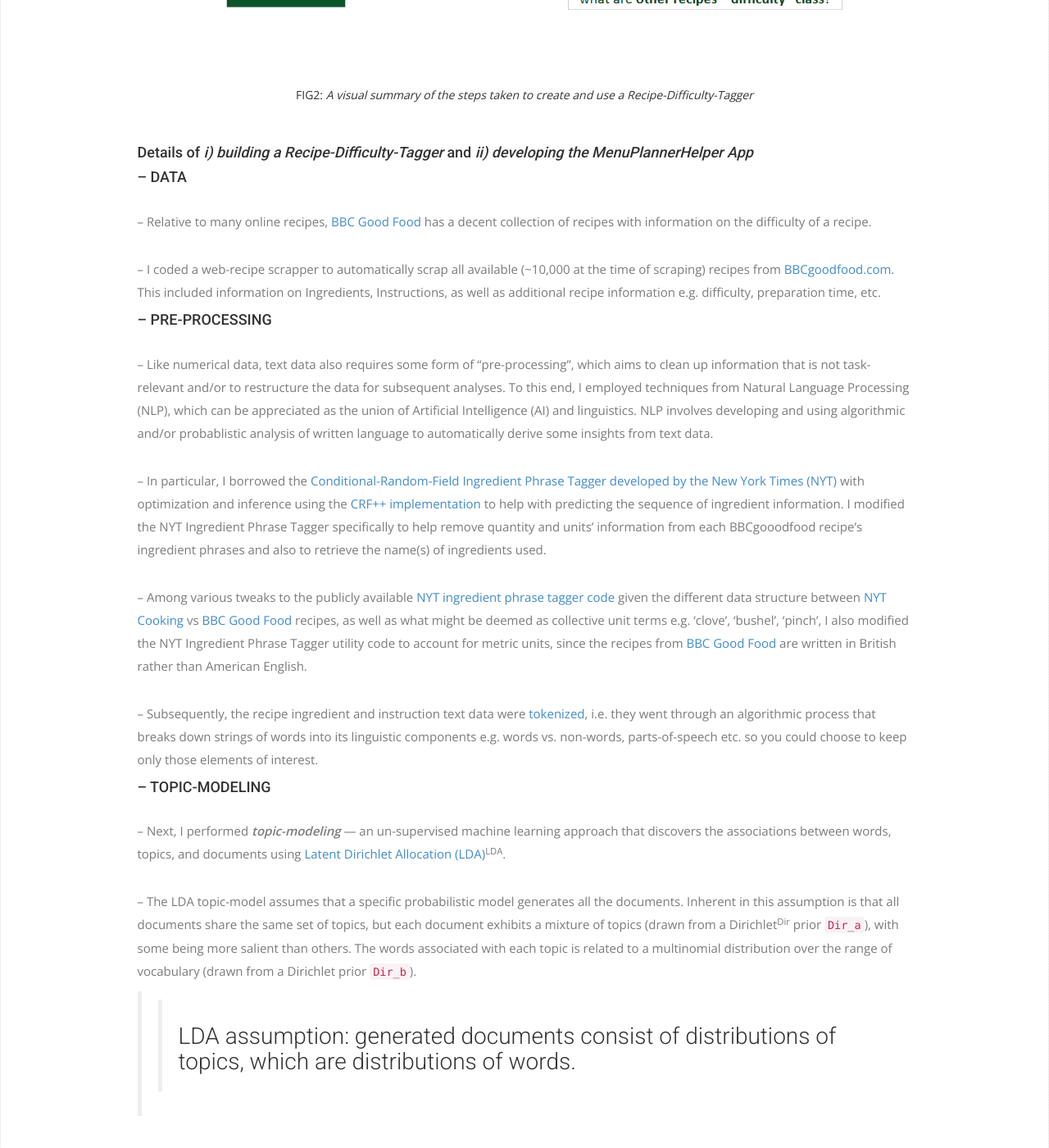
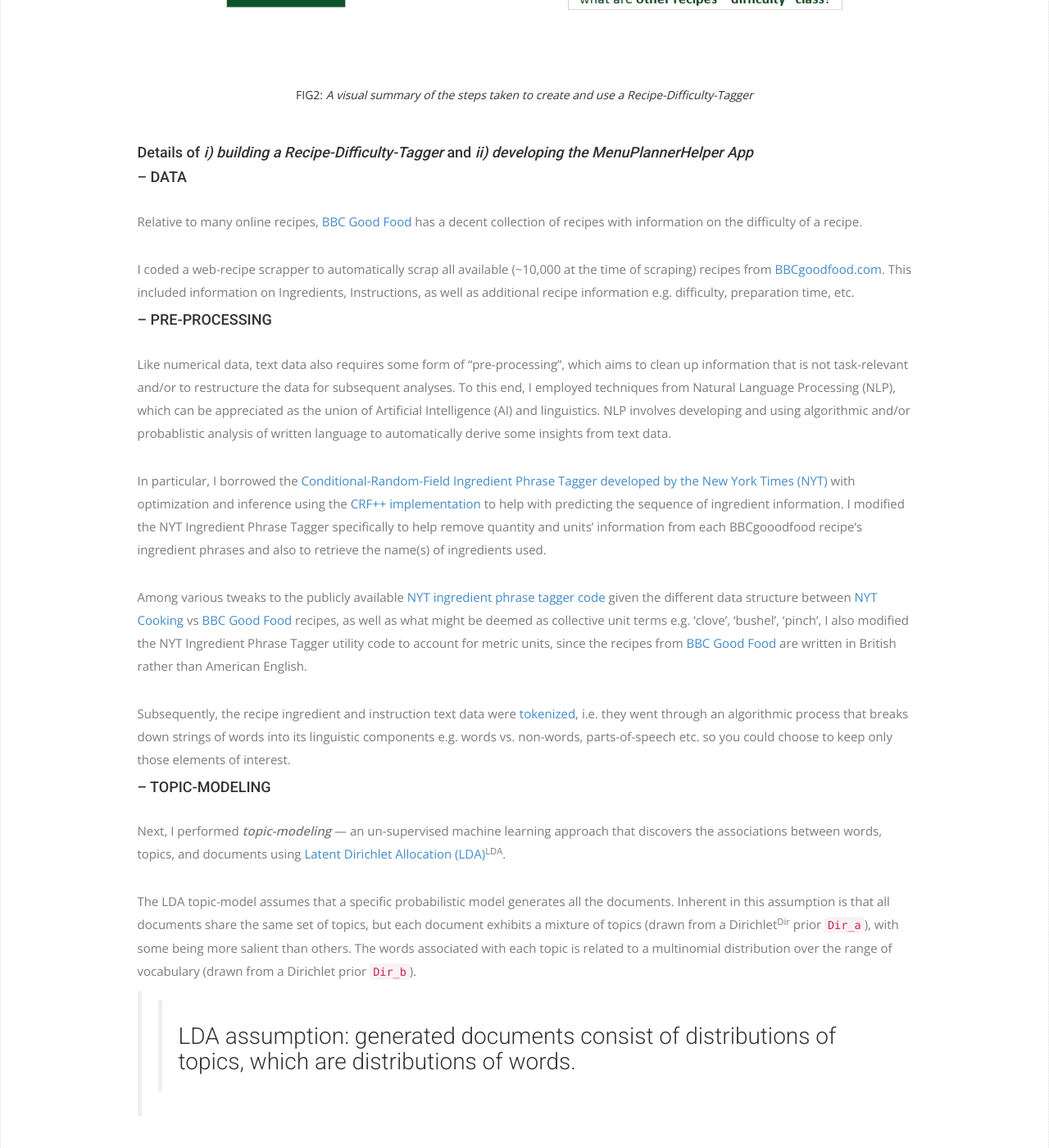
Before and after one commit to hengrumay/hengrumay.github.io, a Jekyll site: the page built from _posts/2017-12-22-MenuPlannerHelper.md, in a window 1280 px wide and 1400 px high, scrolled down 3140 px. Shown: the whole window at 82% size. Built offline with Jekyll 4.4.1, drawn with Linux system fonts in a browser that asks for light colours; nearby versions of some CDN libraries; some web fonts are replaced; comment, search, counter and statistics services are not loaded; some of the changed text lies outside the part shown.

Commit message:
Update 2017-12-22-MenuPlannerHelper.md

```diff
--- a/_posts/2017-12-22-MenuPlannerHelper.md
+++ b/_posts/2017-12-22-MenuPlannerHelper.md
@@ -38,31 +38,33 @@ Interestingly, as I sifted through various sources of recipes the information ab
 <!--##`< Create a DIV to HIDE and SHOW the details >`-->
 
 #### -- DATA
--- Relative to many online recipes, [BBC Good Food](https://www.bbcgoodfood.com/) has a decent collection of recipes with information on the difficulty of a recipe.
+Relative to many online recipes, [BBC Good Food](https://www.bbcgoodfood.com/) has a decent collection of recipes with information on the difficulty of a recipe.
 
--- I coded a web-recipe scrapper to automatically scrap all available (~10,000 at the time of scraping) recipes from [BBCgoodfood.com](https://www.bbcgoodfood.com/). This included information on Ingredients, Instructions, as well as additional recipe information e.g. difficulty, preparation time, etc.
+I coded a web-recipe scrapper to automatically scrap all available (~10,000 at the time of scraping) recipes from [BBCgoodfood.com](https://www.bbcgoodfood.com/). This included information on Ingredients, Instructions, as well as additional recipe information e.g. difficulty, preparation time, etc.
+
 
 #### -- PRE-PROCESSING
--- Like numerical data, text data also requires some form of “pre-processing”, which aims to clean up information that is not task-relevant and/or to restructure the data for subsequent analyses. To this end, I employed techniques from Natural Language Processing (NLP), which can be appreciated as the union of Artificial Intelligence (AI) and linguistics. NLP involves developing and using algorithmic and/or probablistic analysis of written language to automatically derive some insights from text data.
+Like numerical data, text data also requires some form of “pre-processing”, which aims to clean up information that is not task-relevant and/or to restructure the data for subsequent analyses. To this end, I employed techniques from Natural Language Processing (NLP), which can be appreciated as the union of Artificial Intelligence (AI) and linguistics. NLP involves developing and using algorithmic and/or probablistic analysis of written language to automatically derive some insights from text data.
 
--- In particular, I borrowed the [Conditional-Random-Field Ingredient Phrase Tagger developed by the New York Times (NYT)](https://open.blogs.nytimes.com/2015/04/09/extracting-structured-data-from-recipes-using-conditional-random-fields/) with optimization and inference using the [CRF++ implementation](https://taku910.github.io/crfpp/) to help with predicting the sequence of ingredient information. I modified the NYT Ingredient Phrase Tagger specifically to help remove quantity and units’ information from each BBCgooodfood recipe’s ingredient phrases and also to retrieve the name(s) of ingredients used. <!--(*NB – the outcome of the modified NYT ingredient phrase tagger also inherits the ~89% phrase-tagging accuracy and while ‘imperfect’ it does a sufficiently decent job!*)-->
+In particular, I borrowed the [Conditional-Random-Field Ingredient Phrase Tagger developed by the New York Times (NYT)](https://open.blogs.nytimes.com/2015/04/09/extracting-structured-data-from-recipes-using-conditional-random-fields/) with optimization and inference using the [CRF++ implementation](https://taku910.github.io/crfpp/) to help with predicting the sequence of ingredient information. I modified the NYT Ingredient Phrase Tagger specifically to help remove quantity and units’ information from each BBCgooodfood recipe’s ingredient phrases and also to retrieve the name(s) of ingredients used. <!--(*NB – the outcome of the modified NYT ingredient phrase tagger also inherits the ~89% phrase-tagging accuracy and while ‘imperfect’ it does a sufficiently decent job!*)-->
 
--- Among various tweaks to the publicly available [NYT ingredient phrase tagger code](https://github.com/NYTimes/ingredient-phrase-tagger) given the different data structure between [NYT Cooking](https://cooking.nytimes.com/) vs [BBC Good Food](https://www.bbcgoodfood.com/) recipes, as well as what might be deemed as collective unit terms e.g. ‘clove’, ‘bushel’, ‘pinch’, I also modified the NYT Ingredient Phrase Tagger utility code to account for metric units, since the recipes from [BBC Good Food](https://www.bbcgoodfood.com/) are written in British rather than American English.
+Among various tweaks to the publicly available [NYT ingredient phrase tagger code](https://github.com/NYTimes/ingredient-phrase-tagger) given the different data structure between [NYT Cooking](https://cooking.nytimes.com/) vs [BBC Good Food](https://www.bbcgoodfood.com/) recipes, as well as what might be deemed as collective unit terms e.g. ‘clove’, ‘bushel’, ‘pinch’, I also modified the NYT Ingredient Phrase Tagger utility code to account for metric units, since the recipes from [BBC Good Food](https://www.bbcgoodfood.com/) are written in British rather than American English.
 
--- Subsequently, the recipe ingredient and instruction text data were [tokenized](https://nlp.stanford.edu/IR-book/html/htmledition/tokenization-1.html), i.e. they went through an algorithmic process that breaks down strings of words into its linguistic components e.g. words vs. non-words, parts-of-speech etc. so you could choose to keep only those elements of interest.
+Subsequently, the recipe ingredient and instruction text data were [tokenized](https://nlp.stanford.edu/IR-book/html/htmledition/tokenization-1.html), i.e. they went through an algorithmic process that breaks down strings of words into its linguistic components e.g. words vs. non-words, parts-of-speech etc. so you could choose to keep only those elements of interest.
+
 
 #### -- TOPIC-MODELING
--- Next, I performed ***topic-modeling*** --- an un-supervised machine learning approach that discovers the associations between words, topics, and documents using [Latent Dirichlet Allocation (LDA)](http://www.cs.columbia.edu/~blei/papers/Blei2012.pdf)<sup>LDA</sup>.
+Next, I performed ***topic-modeling*** --- an un-supervised machine learning approach that discovers the associations between words, topics, and documents using [Latent Dirichlet Allocation (LDA)](http://www.cs.columbia.edu/~blei/papers/Blei2012.pdf)<sup>LDA</sup>.
 
--- The LDA topic-model assumes that a specific probabilistic model generates all the documents. Inherent in this assumption is that all documents share the same set of topics, but each document exhibits a mixture of topics (drawn from a Dirichlet<sup>Dir</sup> prior `Dir_a`), with some being more salient than others. The words associated with each topic is related to a multinomial distribution over the range of vocabulary (drawn from a Dirichlet prior `Dir_b`).
+The LDA topic-model assumes that a specific probabilistic model generates all the documents. Inherent in this assumption is that all documents share the same set of topics, but each document exhibits a mixture of topics (drawn from a Dirichlet<sup>Dir</sup> prior `Dir_a`), with some being more salient than others. The words associated with each topic is related to a multinomial distribution over the range of vocabulary (drawn from a Dirichlet prior `Dir_b`).
 
 >> ### LDA assumption: generated documents consist of distributions of topics, which are distributions of words.
 
--- <!--This process describes a generative model wherein--> This means that for any given observed collection of documents, we are trying to infer the latent variables ***i) the probability of words being used for each topic –-- a word-topic association,*** and ***ii) the probability of each topic appearing in each document –-- a topic—document association*** based on observed variables; the vocabulary itself. The inference process is typically derived through [Gibbs sampling](https://en.wikipedia.org/wiki/Gibbs_sampling), <!--an implementation of Markov Chain Monte-Carlo algorithm, -->or formulated as an optimization problem using [variational inference](https://ermongroup.github.io/cs228-notes/inference/variational/), and tuning the two hyper-parameters `a`) and `b`) which regulate the prior distributions.
+<!--This process describes a generative model wherein--> This means that for any given observed collection of documents, we are trying to infer the latent variables ***i) the probability of words being used for each topic –-- a word-topic association,*** and ***ii) the probability of each topic appearing in each document –-- a topic—document association*** based on observed variables; the vocabulary itself. The inference process is typically derived through [Gibbs sampling](https://en.wikipedia.org/wiki/Gibbs_sampling), <!--an implementation of Markov Chain Monte-Carlo algorithm, -->or formulated as an optimization problem using [variational inference](https://ermongroup.github.io/cs228-notes/inference/variational/), and tuning the two hyper-parameters `a`) and `b`) which regulate the prior distributions.
 
--- While other topic-models would likely also yield sensible topic clusters; [LDA] (http://www.cs.columbia.edu/~blei/papers/Blei2012.pdf) was opted because its learned topics are generally more concise and coherent, and it is considered [a strong choice for applications in which a human end-user is envisioned to interact with the learned topics](http://aclweb.org/anthology/D/D12/D12-1087.pdf).
+While other topic-models would likely also yield sensible topic clusters; [LDA] (http://www.cs.columbia.edu/~blei/papers/Blei2012.pdf) was opted because its learned topics are generally more concise and coherent, and it is considered [a strong choice for applications in which a human end-user is envisioned to interact with the learned topics](http://aclweb.org/anthology/D/D12/D12-1087.pdf).
 
--- I implemented LDA separately on tokenized ingredient and instruction text data across all recipes using Python’s [scikit-learn](http://scikit-learn.org/stable/modules/generated/sklearn.decomposition.LatentDirichletAllocation.html#sklearn.decomposition.LatentDirichletAllocation) (although you can also do so with the [Gensim](https://radimrehurek.com/gensim/models/ldamodel.html) library). After some iterative process in assessing the number of latent topics<sup>Ntopics</sup> from the collection of recipes<!--** (heuristics in determining number of topics can be found here## -
+I implemented LDA separately on tokenized ingredient and instruction text data across all recipes using Python’s [scikit-learn](http://scikit-learn.org/stable/modules/generated/sklearn.decomposition.LatentDirichletAllocation.html#sklearn.decomposition.LatentDirichletAllocation) (although you can also do so with the [Gensim](https://radimrehurek.com/gensim/models/ldamodel.html) library). After some iterative process in assessing the number of latent topics<sup>Ntopics</sup> from the collection of recipes<!--** (heuristics in determining number of topics can be found here## -
 	https://github.com/nikita-moor/ldatuning
 	https://github.com/WZBSocialScienceCenter/tmtoolkit
 	http://ellisp.github.io/blog/2017/01/05/topic-model-cv
@@ -72,8 +74,9 @@ https://stats.stackexchange.com/questions/295506/lda-topics-number-determining-t
 
 ![](https://raw.githubusercontent.com/hengrumay/hengrumay.github.io/master/_posts/MenuPlannerHelper/LDA_instructTopics.png)<center>FIG4: <i>An illustrative snapshot of Instruction topics visualized using the <a href="https://github.com/bmabey/pyLDAvis">interactive LDAviz tool</a></i></center>
 
+
 #### -- CLASSIFICATION
--- With the LDA ingredient and instructions topics derived, I assessed a few Classification Models that included the probabilistic topic-word association matrices as input features to predict recipe difficulty (‘easy’ vs. ‘more challenging’). The general model takes the form (also shown in FIG2.):
+With the LDA ingredient and instructions topics derived, I assessed a few Classification Models that included the probabilistic topic-word association matrices as input features to predict recipe difficulty (‘easy’ vs. ‘more challenging’). The general model takes the form (also shown in FIG2.):
 
 <!-- ![](https://raw.githubusercontent.com/hengrumay/hengrumay.github.io/master/_posts/MenuPlannerHelper/Classification_Model.png) -->
 <img src="https://raw.githubusercontent.com/hengrumay/hengrumay.github.io/master/_posts/MenuPlannerHelper/Classification_Model.png" center>
@@ -98,21 +101,21 @@ https://stats.stackexchange.com/questions/295506/lda-topics-number-determining-t
    	<msubsup><mi>Difficulty</mi> <mi>0=more_challenging</mi> <mi>1=easy</mi></msubsup>
 </math> -->
 
--- Ensemble ([Gradient-boosted & Random Forest](https://discuss.analyticsvidhya.com/t/what-is-the-fundamental-difference-between-randomforest-and-gradient-boosting-algorithms/2341)) [classification](http://www.saedsayad.com/decision_tree.htm) [Trees](https://towardsdatascience.com/decision-trees-in-machine-learning-641b9c4e8052) and [Logistic Regression](http://ml-cheatsheet.readthedocs.io/en/latest/logistic_regression.html) Models with different [regularization e.g. Lasso(L1) & Ridge(L2)](https://www.quora.com/Using-logistic-regression-and-L1-L2-regularization-do-I-have-to-care-about-features-selection) parameters were compared.
+Ensemble ([Gradient-boosted & Random Forest](https://discuss.analyticsvidhya.com/t/what-is-the-fundamental-difference-between-randomforest-and-gradient-boosting-algorithms/2341)) [classification](http://www.saedsayad.com/decision_tree.htm) [Trees](https://towardsdatascience.com/decision-trees-in-machine-learning-641b9c4e8052) and [Logistic Regression](http://ml-cheatsheet.readthedocs.io/en/latest/logistic_regression.html) Models with different [regularization e.g. Lasso(L1) & Ridge(L2)](https://www.quora.com/Using-logistic-regression-and-L1-L2-regularization-do-I-have-to-care-about-features-selection) parameters were compared.
 
 
 #### --	TESTING-VALIDATING
--- To address the uneven proportion<sup>sample-issue</sup> of recipes for each difficulty category, the number of easy recipes was downsampled to match those of the ‘more-challenging’ recipes. <!--*#* (see *** for other ways to deal with uneven data samples) -->
+To address the uneven proportion<sup>sample-issue</sup> of recipes for each difficulty category, the number of easy recipes was downsampled to match those of the ‘more-challenging’ recipes. <!--*#* (see *** for other ways to deal with uneven data samples) -->
 
--- To assess the different models, 20% of sample data was held for final testing, and the remaining 80% was further split into 70% for model training and 30% for model development-testing.
+To assess the different models, 20% of sample data was held for final testing, and the remaining 80% was further split into 70% for model training and 30% for model development-testing.
 
--- The outcome metrics of interest here were area under the curve, as well as precision (% of selected items that are relevant) and recall (% of relevant items selected, also commonly known as '*sensitivity*'):
+The outcome metrics of interest here were area under the curve, as well as precision (% of selected items that are relevant) and recall (% of relevant items selected, also commonly known as '*sensitivity*'):
 
 <center><img src="https://upload.wikimedia.org/wikipedia/commons/2/26/Precisionrecall.svg" height="600px"> </center><center>FIG5: <i>Precision and Recall, illustrated -- credit: <a href="https://upload.wikimedia.org/wikipedia/commons/2/26/Precisionrecall.svg">Wikipedia</a></i> </center>
 
 <br>
 
--- The different models do comparably well after tuning for their respective parameters (e.g. learning rate, number of trees, training features etc.) with K-fold cross-validation. The 2 best performing models: `Logistic_Regression1_lasso` and `gradboostedTrees` yielded comparable recall and precision metrics ~84—86%, as seen in the confusion matrices below.
+The different models do comparably well after tuning for their respective parameters (e.g. learning rate, number of trees, training features etc.) with K-fold cross-validation. The 2 best performing models: `Logistic_Regression1_lasso` and `gradboostedTrees` yielded comparable recall and precision metrics ~84—86%, as seen in the confusion matrices below.
 
 
 ![](https://raw.githubusercontent.com/hengrumay/hengrumay.github.io/master/_posts/MenuPlannerHelper/ClassificationOutcomes.png)<center>FIG6: <i>Comparison of classification outcomes on hold-out data</i></center>
@@ -163,11 +166,12 @@ Below is an early version demo of the [MenuPlannerHelper](https://bit.ly/menupla
 
 Happily, the ***Recipe-Difficulty-Tagger*** and ***MenuPlannerHelper App*** serve as decent working proof-of-concepts and can indeed be used with the current recipe collection from [BBCgoodfood.com](https://www.bbcgoodfood.com/).
 
+<p> </p>
 
 > ### Some thoughts on how to further improve and extend the work here...
 
 
-### APPLICATION EXTENSIONS:
+#### APPLICATION EXTENSIONS:
 
 -- One could apply the <!--same techniques-->recipe-difficulty-tagger to other (online and/or analog) recipe collection. <!--e.g. NYT Cooking etc.-->
 
@@ -175,7 +179,7 @@ Happily, the ***Recipe-Difficulty-Tagger*** and ***MenuPlannerHelper App*** serv
 
 -- Since the concept of ‘difficulty’ may be subjective, one could potentially personalize the MenuHelper app to track your culinary adventures over time. This in turn might mean that personal perspectives on what is subjectively easy or challenging could fine-tune the recipe-difficulty-tagger model to fit your level of comfort and may be used to suggest more challenging alternatives should you feel up for it.
 
-### ROOM for IMPROVEMENTs in data and modeling pipelines:
+#### ROOM for IMPROVEMENTs in data and modeling pipelines:
 
 -- The [issue of unbalanced class proportion](https://svds.com/learning-imbalanced-classes/)<sup>sample-issue</sup> and modeling could be further assessed with [stratified k-fold cross-validation](http://scikit-learn.org/stable/modules/generated/sklearn.model_selection.StratifiedKFold.html) on the training data, adapting the data resampling with bootstrap aggregating (‘bagging’), or indeed adjusting the class-weights.
 
@@ -187,7 +191,9 @@ I look forward to trying out some of these ideas and sharing updates on another
 
 Meanwhile, if you find yourself using recipes from [BBCgoodfood](https://www.bbcgoodfood.com/) why not give the [MenuHelper](bit.ly/menuplannerhelper) App a go! You never know, there could be an easier or similarly delectable recipe that could help simplify your holiday festive meal preparation.
 
-### *Until next time, Happy Holidays to all!*
+<p> </p>
+
+#### *Until next time, Happy Holidays to all!*
 
 <br>
 <br>
```
